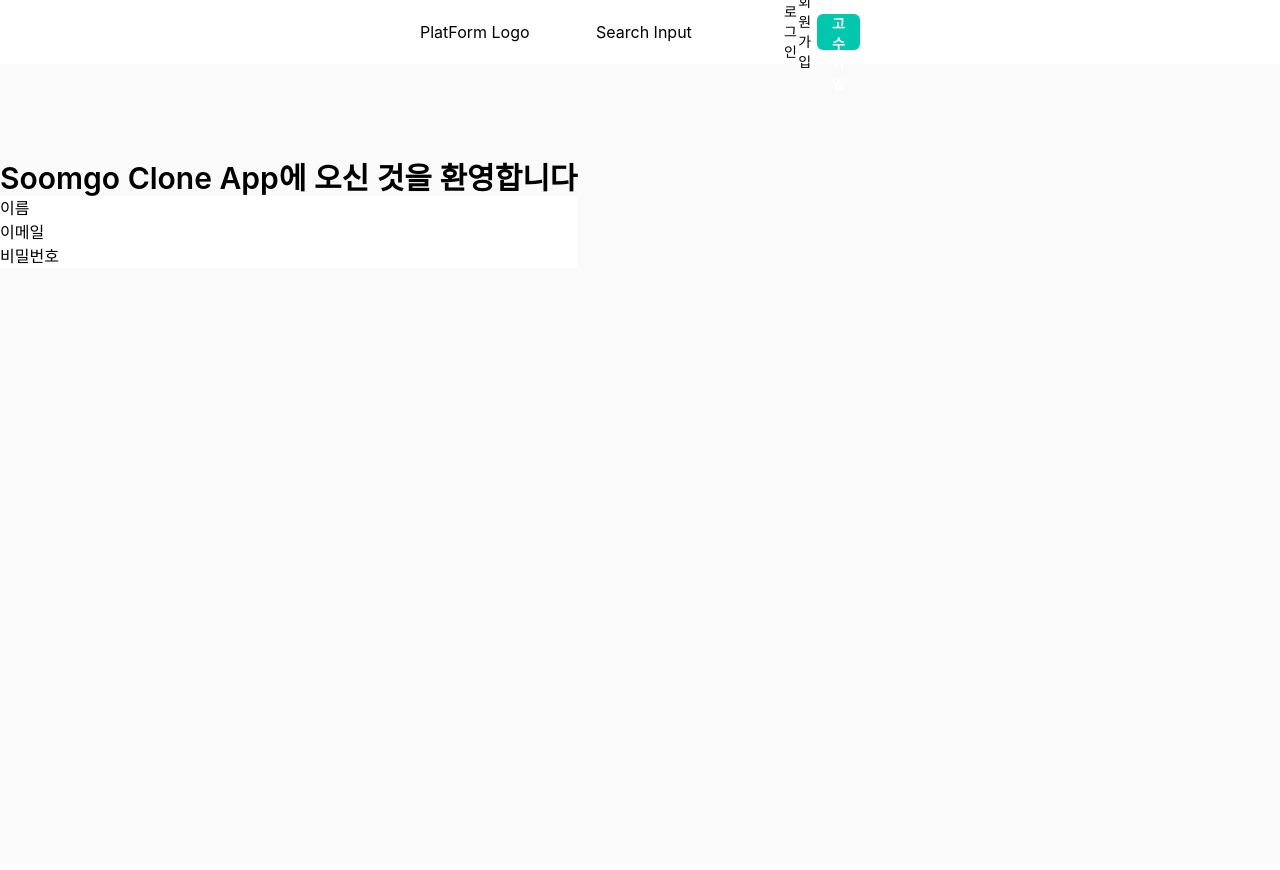
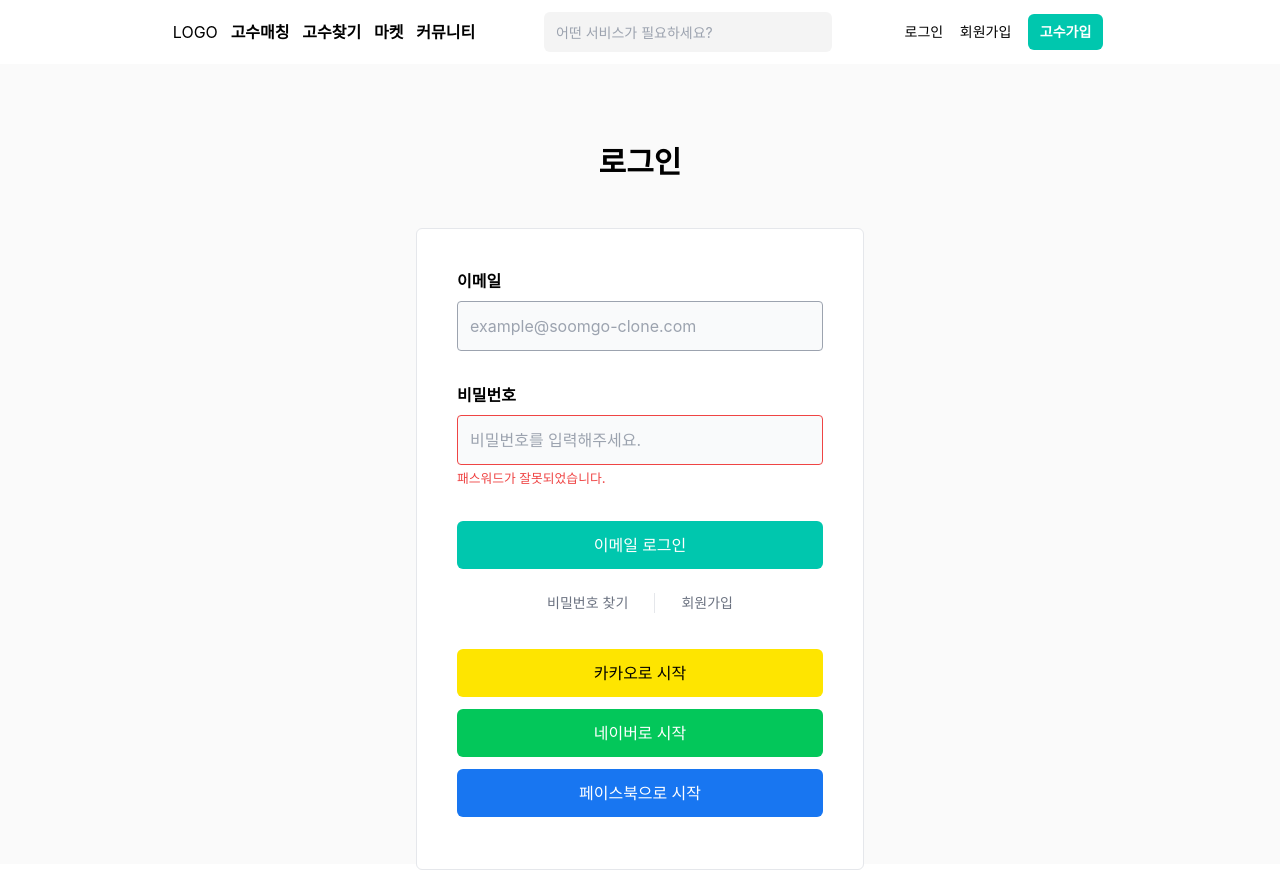
Before and after one commit to StdRunner/soomgo-clone-front, a Next.js app: page /login in a window 1280 px wide. Built offline with nearby package versions, Linux system fonts and the light colour scheme.

Commit message:
- 로그인 페이지 템플릿, 스타일 수정

```diff
--- a/package.json
+++ b/package.json
@@ -3,7 +3,7 @@
   "version": "0.1.0",
   "private": true,
   "scripts": {
-    "dev": "next dev",
+    "dev": "set PORT=3001 && next dev",
     "build": "next build",
     "start": "next start",
     "lint": "next lint",
--- a/src/components/InputGroups.tsx
+++ b/src/components/InputGroups.tsx
@@ -23,7 +23,7 @@
             <input
                 type={type}
                 style={{ minWidth: 300 }}
-                className={cls(`w-full p-3 transition duration-200 border border-gray-400 rounded bg-gray-50 focus:bg-white hover:bg-white`,
+                className={cls(`w-full p-3 transition duration-200 border border-gray-400 rounded bg-gray-50 focus:bg-white hover:bg-white focus:border-[#00c7ae]`,
                     {
                         "border-red-500": error
                     }
--- a/src/components/Navbar.tsx
+++ b/src/components/Navbar.tsx
@@ -3,15 +3,38 @@
 
 const Navbar: React.FC = () => {
     return (
-        <div className='flex fixed top-0 left-0 w-full h-16 px-80 bg-white '>
+        <div className='flex fixed top-0 left-0 w-full h-16 bg-white '>
             <div className='flex w-full px-14 justify-center items-center'>
-                <div className='w-4/12 h-min pr-14'>
-                    <a href="/">PlatForm Logo</a>
+                <div className='flex w-96 h-min pr-14 justify-evenly'>
+                    <a href="/">LOGO</a>
+                    <div className='font-semibold'>
+                        <Link href='/'>
+                            고수매칭
+                        </Link>
+                    </div>
+                    <div className='font-semibold'>
+                        <Link href='/'>
+                            고수찾기
+                        </Link>
+                    </div>
+                    <div className='font-semibold'>
+                        <Link href='/'>
+                            마켓
+                        </Link>
+                    </div>
+                    <div className='font-semibold'>
+                        <Link href='/'>
+                            커뮤니티
+                        </Link>
+                    </div>
                 </div>
-                <div className='w-3/12 h-min'>
-                    Search Input
+                <div className='w-72 h-min'>
+                    <input type="text"
+                        placeholder='어떤 서비스가 필요하세요?'
+                        className='w-full h-10 px-3 bg-[#f4f4f4] text-sm rounded-md'
+                    />
                 </div>
-                <div className='flex w-3/12 pl-14 justify-evenly text-sm items-center'>
+                <div className='flex w-72 pl-14 justify-evenly text-sm items-center'>
                     <Link href='/login'>
                         로그인
                     </Link>
--- a/src/pages/login.tsx
+++ b/src/pages/login.tsx
@@ -1,18 +1,71 @@
-import React from 'react'
+import React, { FormEvent, useState } from 'react'
 import InputGroup from '../components/InputGroups'
 
 const login = () => {
+    const [email, setEmail] = useState("");
+    const [password, setPassword] = useState("");
+    const [errors, setErrors] = useState<any>({});
+
+    const handleSubmit = async (event: FormEvent) => {
+        event.preventDefault();
+
+        try {
+            /**
+             * 로그인 로직 추가
+             */
+        } catch (error: any) {
+            console.log('error', error);
+            setErrors(error.response.data || {});
+        }
+    }
+
     return (
         <div>
-            <div className='fixed top-40'>
-                <h1 className='className=mb-2 text-3xl font-semibold w-fit mx-0'>
-                    Soomgo Clone App에 오신 것을 환영합니다
+            <div className='mx-auto pt-20 max-w-md'>
+                <h1 className='mb-12 mx-auto text-3xl font-semibold w-fit mx-0'>
+                    로그인
                 </h1>
-                <div className='bg-white'>
-                    <h4>이름</h4>
-                    <h4>이메일</h4>
-                    <h4>비밀번호</h4>
-                </div>
+                <form onSubmit={handleSubmit}
+                    className='bg-white p-10 rounded-md border'>
+                    <div className='mb-8'>
+                        <h4 className='mb-2 font-semibold'>이메일</h4>
+                        <InputGroup
+                            placeholder = "example@soomgo-clone.com"
+                            value={email}
+                            setValue={setEmail}
+                            error={errors.email}
+                            className=''
+                        />
+                    </div>
+                    <div className='mb-8'>
+                        <h4 className='mb-2 font-semibold'>비밀번호</h4>
+                        <InputGroup
+                            placeholder = "비밀번호를 입력해주세요."
+                            value={password}
+                            setValue={setPassword}
+                            // error={errors.password}
+                            error='패스워드가 잘못되었습니다.'
+                            className=''
+                        />
+                    </div>
+                    <button className='p-3 w-full text-white rounded-md font-medium bg-[#00C7AE]'>
+                        이메일 로그인
+                    </button>
+                    <div className='flex justify-evenly py-6 px-16 text-sm text-gray-500'>
+                        <div>비밀번호 찾기</div>
+                        <div className='border-r'></div>
+                        <div>회원가입</div>
+                    </div>
+                    <button className='my-3 p-3 w-full rounded-md font-medium bg-[#fee500]'>
+                        카카오로 시작
+                    </button>
+                    <button className='mb-3 p-3 w-full text-white rounded-md font-medium bg-[#03c75a]'>
+                        네이버로 시작
+                    </button>
+                    <button className='mb-3 p-3 w-full text-white rounded-md font-medium bg-[#1876f1]'>
+                        페이스북으로 시작
+                    </button>
+                </form>
               </div>
         </div>
     )
--- a/src/styles/globals.css
+++ b/src/styles/globals.css
@@ -28,3 +28,9 @@
     background: black;
   }
 }
+
+input {
+  -webkit-appearance : none;
+  -moz-appearance:none;
+  appearance:none;
+}
```
